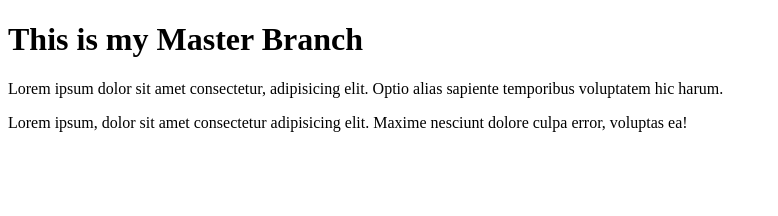
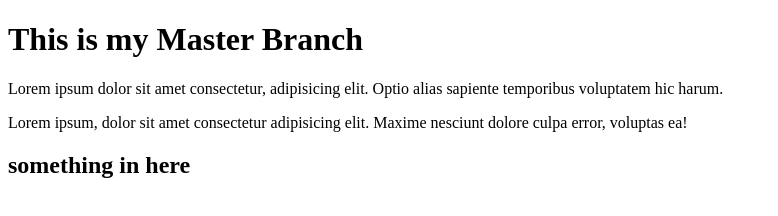
Before and after one commit to aungtintlwin/vettech, a plain HTML site: page index.html in a window 1280 px wide. Shown: the whole page, without its empty margins (0-778 px from the left). Drawn offline with Linux system fonts and the light colour scheme.

Commit message:
h2 added

```diff
--- a/index.html
+++ b/index.html
@@ -10,7 +10,7 @@
     <h1>This is my Master Branch</h1>
     <p>Lorem ipsum dolor sit amet consectetur, adipisicing elit. Optio alias sapiente temporibus voluptatem hic harum.</p>
     <p>Lorem ipsum, dolor sit amet consectetur adipisicing elit. Maxime nesciunt dolore culpa error, voluptas ea!</p>
-
+<h2>something in here</h2>
 </body>
 
 </html>
```
